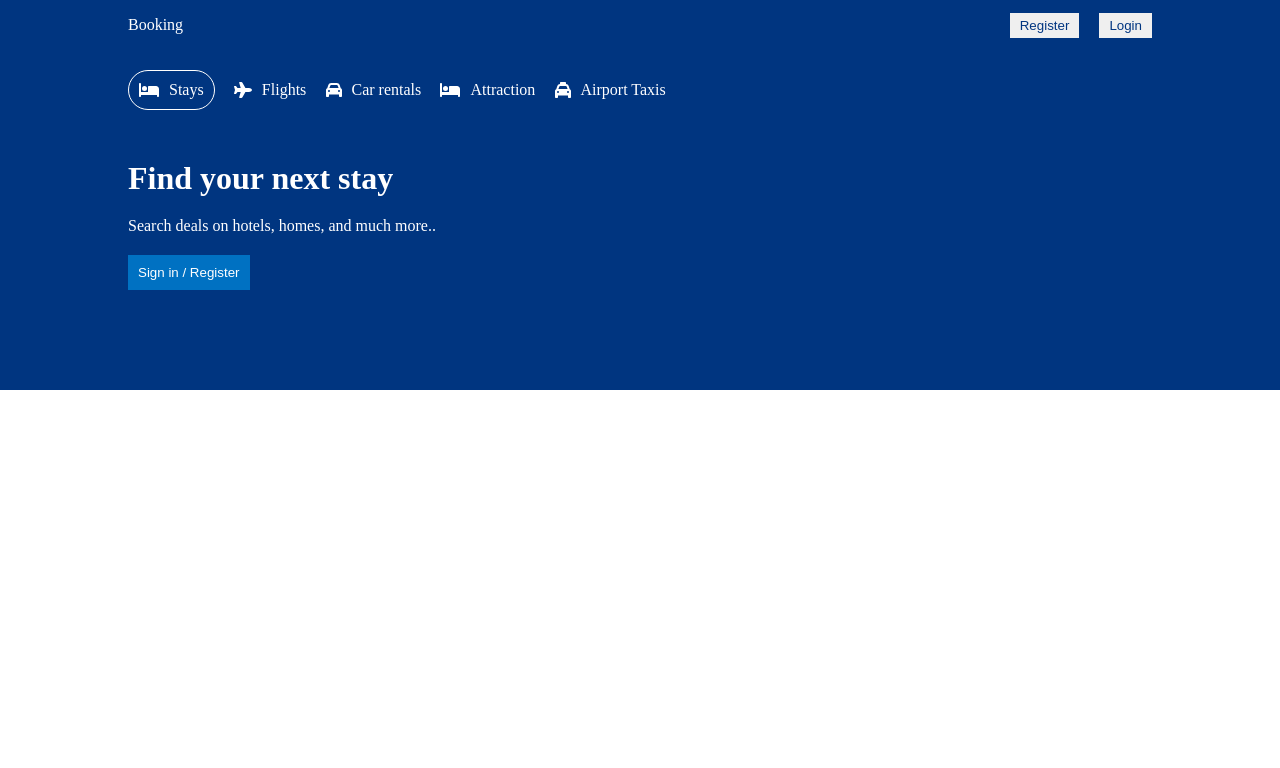
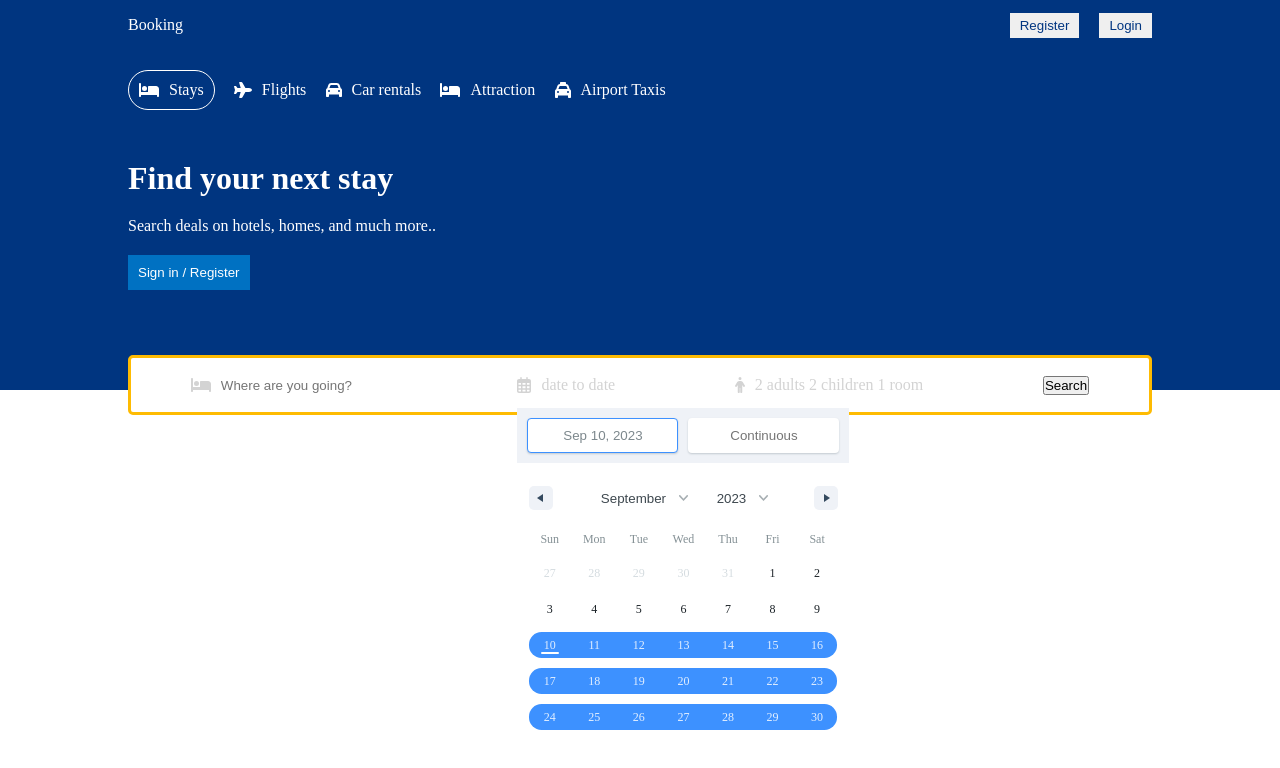
Before and after one commit to JavokhirTursunboev/booking, a React (Create React App) app: page / in a window 1280 px wide. Shown: the top 768 px of the page. Built offline with nearby package versions, Linux system fonts and the light colour scheme.

Commit message:
header search and date npm installed

```diff
--- a/package.json
+++ b/package.json
@@ -11,7 +11,9 @@
     "@testing-library/jest-dom": "^5.17.0",
     "@testing-library/react": "^13.4.0",
     "@testing-library/user-event": "^13.5.0",
+    "date-fns": "^2.30.0",
     "react": "^18.2.0",
+    "react-date-range": "^1.4.0",
     "react-dom": "^18.2.0",
     "react-router-dom": "^6.15.0",
     "react-scripts": "5.0.1",
--- a/src/components/header/Header.jsx
+++ b/src/components/header/Header.jsx
@@ -1,13 +1,27 @@
+import { faCalendarDays } from "@fortawesome/free-regular-svg-icons";
 import {
   faBed,
   faCar,
+  faPerson,
   faPlane,
   faTaxi,
 } from "@fortawesome/free-solid-svg-icons";
 import { FontAwesomeIcon } from "@fortawesome/react-fontawesome";
-import React from "react";
+import React, { useState } from "react";
 import "./header.css";
+import { DateRange } from "react-date-range";
+// date range css
+import "react-date-range/dist/styles.css"; // main style file
+import "react-date-range/dist/theme/default.css"; // theme css file
+
 function Header() {
+  const [date, setDate] = useState([
+    {
+      startDate: new Date(),
+      endDate: null,
+      key: "selection",
+    },
+  ]);
   return (
     <div className="header">
       <div className="headerContainer ">
@@ -41,6 +55,36 @@
           Search deals on hotels, homes, and much more..
         </p>
         <button className="headerBtn">Sign in / Register</button>
+
+        {/* Search part */}
+        <div className="headerSearch">
+          <div className="headerSearchItem">
+            <FontAwesomeIcon icon={faBed} className="headerIcon" />
+            <input
+              type="text"
+              placeholder="Where are you going?"
+              className="headerSearchInput"
+            />
+          </div>
+          <div className="headerSearchItem">
+            <FontAwesomeIcon icon={faCalendarDays} className="headerIcon" />
+            <span className="headerSearchText">date to date</span>
+            <DateRange
+              editableDateInputs={true}
+              onChange={(item) => setDate([item.selection])}
+              moveRangeOnFirstSelection={false}
+              ranges={date}
+              className="date"
+            />
+          </div>
+          <div className="headerSearchItem">
+            <FontAwesomeIcon icon={faPerson} className="headerIcon" />
+            <span className="headerSearchText">2 adults 2 children 1 room</span>
+          </div>
+          <div className="headerSearchItem">
+            <button className="searchBtn">Search</button>
+          </div>
+        </div>
       </div>
     </div>
   );
--- a/src/components/header/header.css
+++ b/src/components/header/header.css
@@ -3,6 +3,7 @@
   justify-content: center;
   background-color: #003580;
   color: white;
+  position: relative;
 }
 .headerContainer {
   width: 100%;
@@ -35,3 +36,37 @@
   font-weight: 500;
   cursor: pointer;
 }
+.headerSearch {
+  background-color: white;
+  border: 3px solid #febb02;
+  display: flex;
+  align-items: center;
+  justify-content: space-around;
+  border-radius: 5px;
+  position: absolute;
+  bottom: -25px;
+  width: 100%;
+  max-width: 1024px;
+  padding: 10px 0;
+  height: 60px;
+}
+.headerIcon {
+  color: lightgray;
+}
+.headerSearchItem {
+  display: flex;
+  align-items: center;
+  gap: 10px;
+}
+.headerSearchInput {
+  border: none;
+  outline: none;
+}
+.headerSearchText {
+  color: lightgray;
+  cursor: pointer;
+}
+.date {
+  position: absolute;
+  top: 50px;
+}
```
Also changed, not shown: 1 other file (tests, documents, lock files or other folders).
